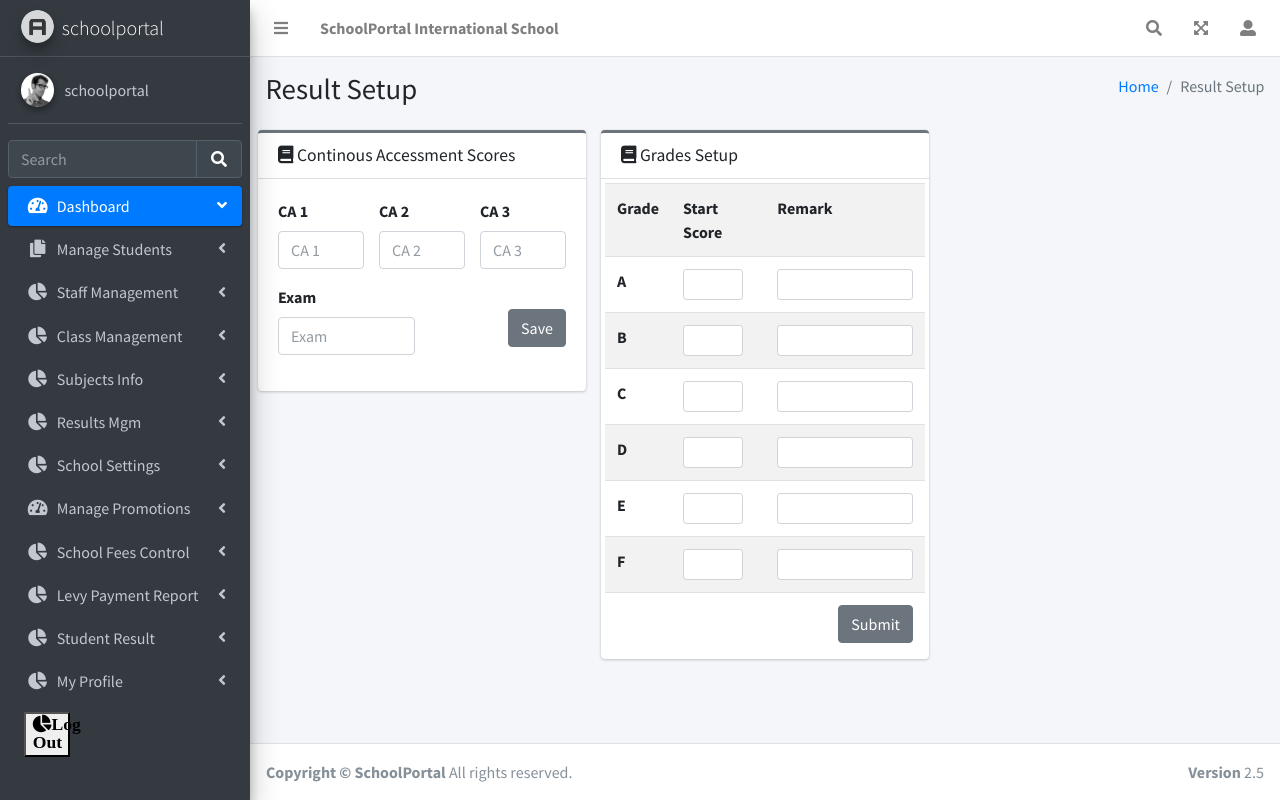
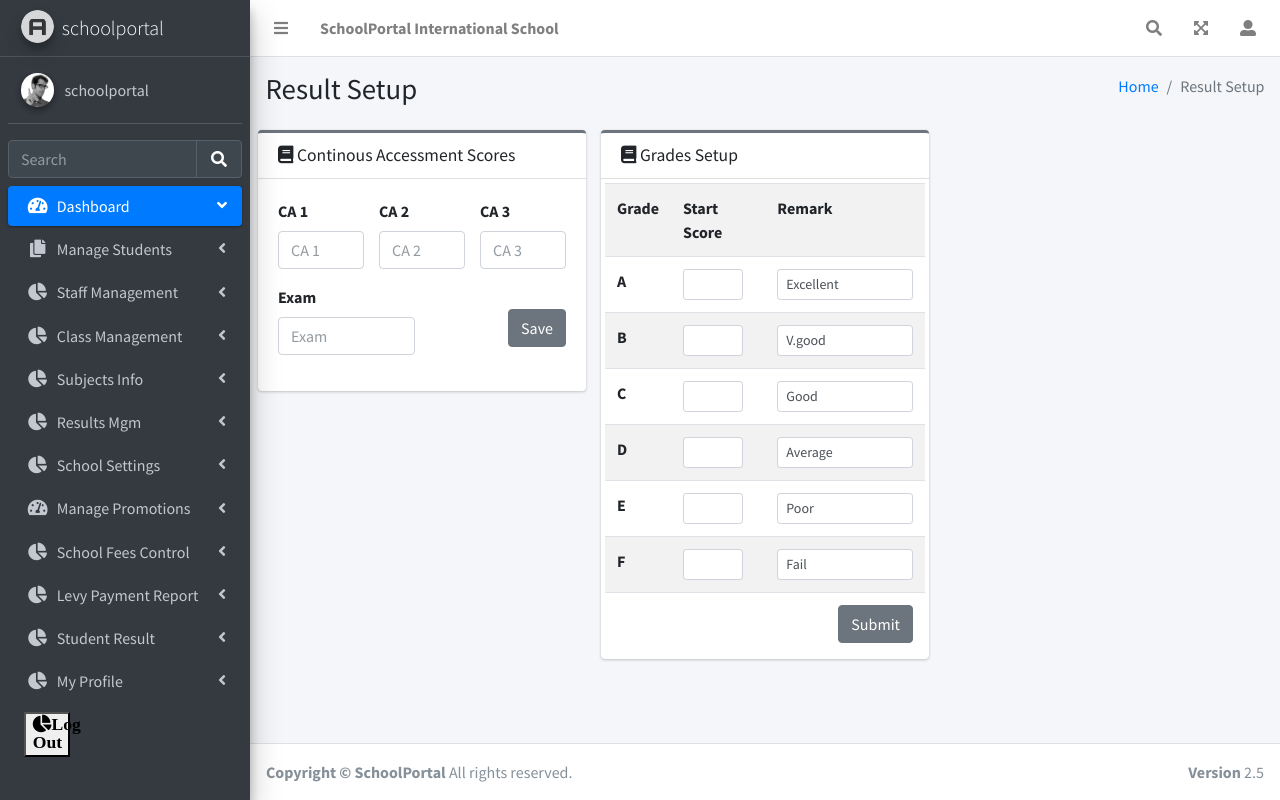
Before and after one commit to sarahtechies/petals, a PHP site: page /pages/resultsettings.php in a window 1280 px wide. Run offline with PHP 8.4, Linux system fonts and the light colour scheme; some libraries are stand-ins or nearby versions.

Commit message:
GradeSet

```diff
--- a/AdminLTE neww/pages/resultsettings.php
+++ b/AdminLTE neww/pages/resultsettings.php
@@ -190,33 +190,33 @@ require_once("myclass.php");
                                     </tr>
                                     <tr>
                                         <th>A</th>
-                                        <td><input type="number" name="gradeA" class="form-control form-control-sm" style="width: 60px"></td>
-                                        <td><input type="text" name="remarkA" class="form-control form-control-sm"></td>
+                                        <td><input type="number" name="A" class="form-control form-control-sm" style="width: 60px"></td>
+                                        <td><input type="text" name="ar" value="Excellent" class="form-control form-control-sm"></td>
                                     </tr>
                                     <tr>
                                         <th>B</th>
-                                        <td><input type="number" name="gradeb" class="form-control form-control-sm" style="width: 60px"></td>
-                                        <td><input type="text" name="remarkB" class="form-control form-control-sm"></td>
+                                        <td><input type="number" name="B" class="form-control form-control-sm" style="width: 60px"></td>
+                                        <td><input type="text" name="br" value="V.good" class="form-control form-control-sm"></td>
                                     </tr>
                                     <tr>
                                         <th>C</th>
-                                        <td><input type="number" name="gradeC" class="form-control form-control-sm" style="width: 60px"></td>
-                                        <td><input type="text" name="remarkC" class="form-control form-control-sm"></td>
+                                        <td><input type="number" name="C" class="form-control form-control-sm" style="width: 60px"></td>
+                                        <td><input type="text" name="cr" value="Good" class="form-control form-control-sm"></td>
                                     </tr>
                                     <tr>
                                         <th>D</th>
-                                        <td><input type="number" name="gradeD" class="form-control form-control-sm" style="width: 60px"></td>
-                                        <td><input type="text" name="remarkD" class="form-control form-control-sm"></td>
+                                        <td><input type="number" name="D" class="form-control form-control-sm" style="width: 60px"></td>
+                                        <td><input type="text" name="dr" value="Average" class="form-control form-control-sm"></td>
                                     </tr>
                                     <tr>
                                         <th>E</th>
-                                        <td><input type="number" name="gradeE" class="form-control form-control-sm" style="width: 60px"></td>
-                                        <td><input type="text" name="remarkE" class="form-control form-control-sm"></td>
+                                        <td><input type="number" name="E" class="form-control form-control-sm" style="width: 60px"></td>
+                                        <td><input type="text" name="er" value="Poor" class="form-control form-control-sm"></td>
                                     </tr>
                                     <tr>
                                         <th>F</th>
-                                        <td><input type="number" name="gradeF" class="form-control form-control-sm" style="width: 60px"></td>
-                                        <td><input type="text" name="remarkF" class="form-control form-control-sm"></td>
+                                        <td><input type="number" name="F" class="form-control form-control-sm" style="width: 60px"></td>
+                                        <td><input type="text" name="fr" value="Fail" class="form-control form-control-sm"></td>
                                     </tr>
                                     <tr>
                                         <td colspan="3">
@@ -412,8 +412,10 @@ require_once("myclass.php");
 <script src="../dist/js/adminlte.js"></script>
 <!-- AdminLTE for demo purposes -->
 <!-- <script src="../dist/js/demo.js"></script> -->
-<!-- AdminLTE dashboard demo (This is only for demo purposes) --
-
+<!-- AdminLTE dashboard demo (This is only for demo purposes) -->
+<script>
+    <?= $pro->Alert() ?>
+</script>
         <script>
             $(function() {
                 $('.select2').select2()
```
Also changed, not shown: AdminLTE neww/pages/myclass.php (+57 -25 lines).
